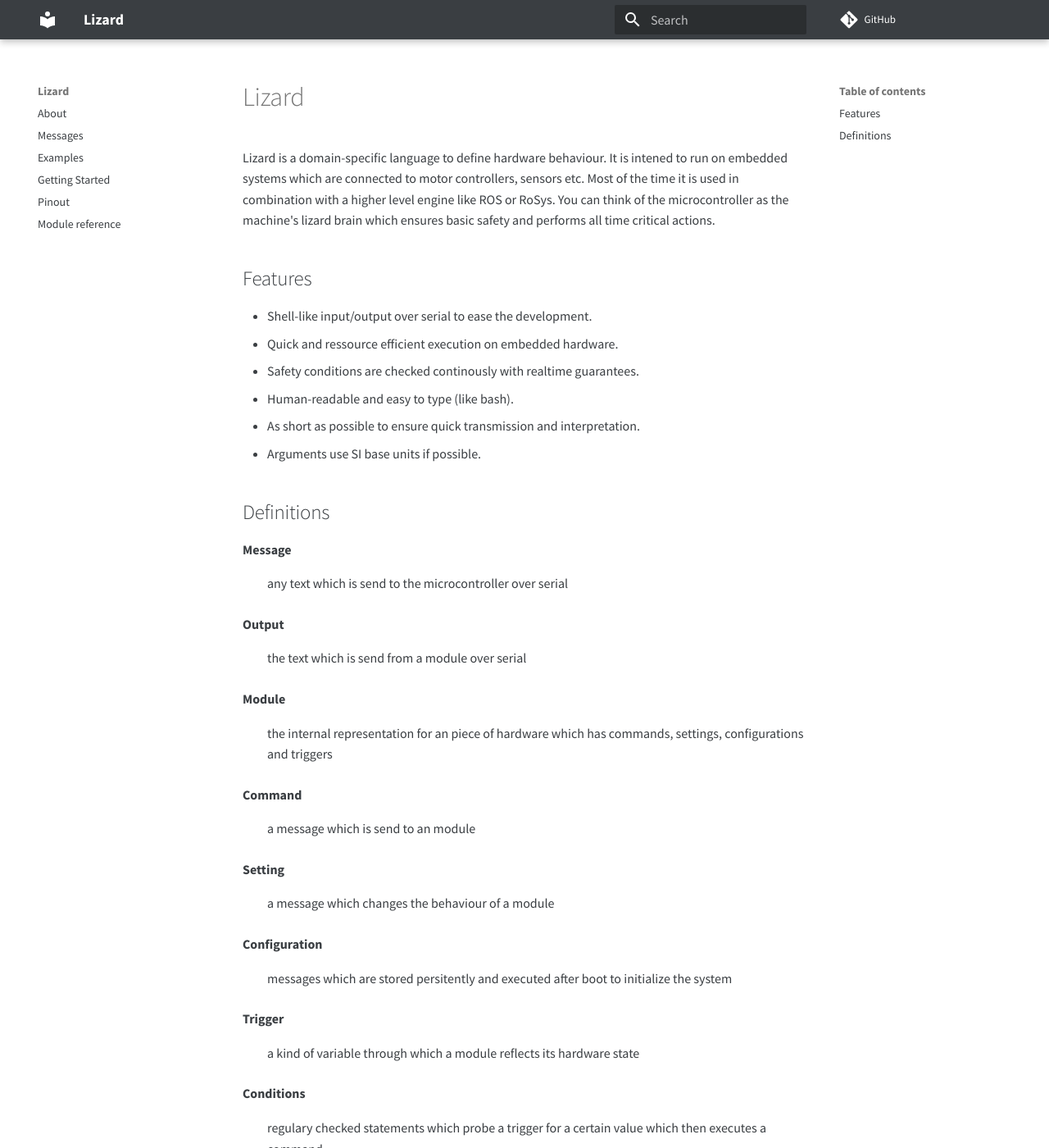
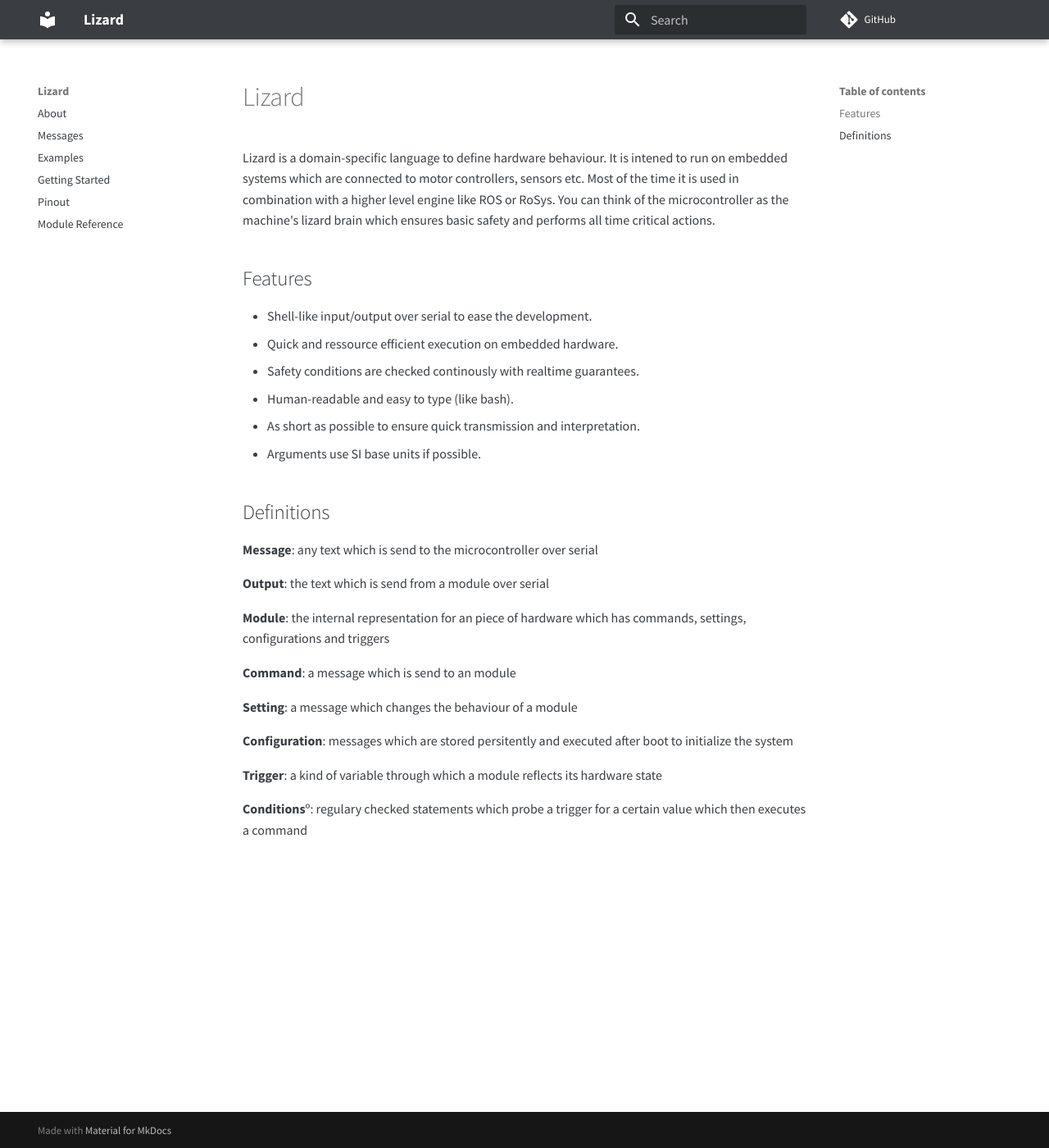
Before and after one commit to zauberzeug/lizard, an MkDocs documentation site: the page built from docs/index.md, in a window 1280 px wide and 1400 px high. Shown: the whole window at 82% size. Built offline with MkDocs 1.6.1 and Material for MkDocs 9.7.7, drawn with Linux system fonts in a browser that asks for light colours; comment, search, counter and statistics services are not loaded; some of the changed text lies outside the part shown.

Commit message:
improved styling

```diff
--- a/docs/index.md
+++ b/docs/index.md
@@ -16,26 +16,18 @@
 
 ## Definitions
 
-**Message**
-: any text which is send to the microcontroller over serial
+**Message**: any text which is send to the microcontroller over serial
 
-**Output**
-: the text which is send from a module over serial
+**Output**: the text which is send from a module over serial
 
-**Module**
-: the internal representation for an piece of hardware which has commands, settings, configurations and triggers
+**Module**: the internal representation for an piece of hardware which has commands, settings, configurations and triggers
 
-**Command**
-: a message which is send to an module
+**Command**: a message which is send to an module
 
-**Setting**
-: a message which changes the behaviour of a module
+**Setting**: a message which changes the behaviour of a module
 
-**Configuration**
-: messages which are stored persitently and executed after boot to initialize the system
+**Configuration**: messages which are stored persitently and executed after boot to initialize the system
 
-**Trigger**
-: a kind of variable through which a module reflects its hardware state
+**Trigger**: a kind of variable through which a module reflects its hardware state
 
-**Conditions**
-: regulary checked statements which probe a trigger for a certain value which then executes a command
+**Conditions**º: regulary checked statements which probe a trigger for a certain value which then executes a command
--- a/docs/stylesheets/extra.css
+++ b/docs/stylesheets/extra.css
@@ -3,3 +3,37 @@
     --md-default-fg-color: #3A3E42;
     --md-accent-fg-color: #53B689;
 }
+
+/* definition lists are used in the module reference */
+
+dl {
+    display: grid;
+    grid-template-columns: max-content auto;
+  }
+
+  dt {
+    grid-column-start: 1;
+  }
+
+  dd {
+    grid-column-start: 2;
+  }
+
+.md-typeset dd {
+    margin: 0;
+}
+
+dd {
+    display: inline;
+    clear:both;
+}
+dt {
+    width:16em;
+    display: inline;
+    margin-right: 1em;
+}
+
+dl.inline dd {
+    display: inline;
+    margin: 0;
+}
```
Also changed, not shown: docs/module_reference.md (+1 -1 lines).
